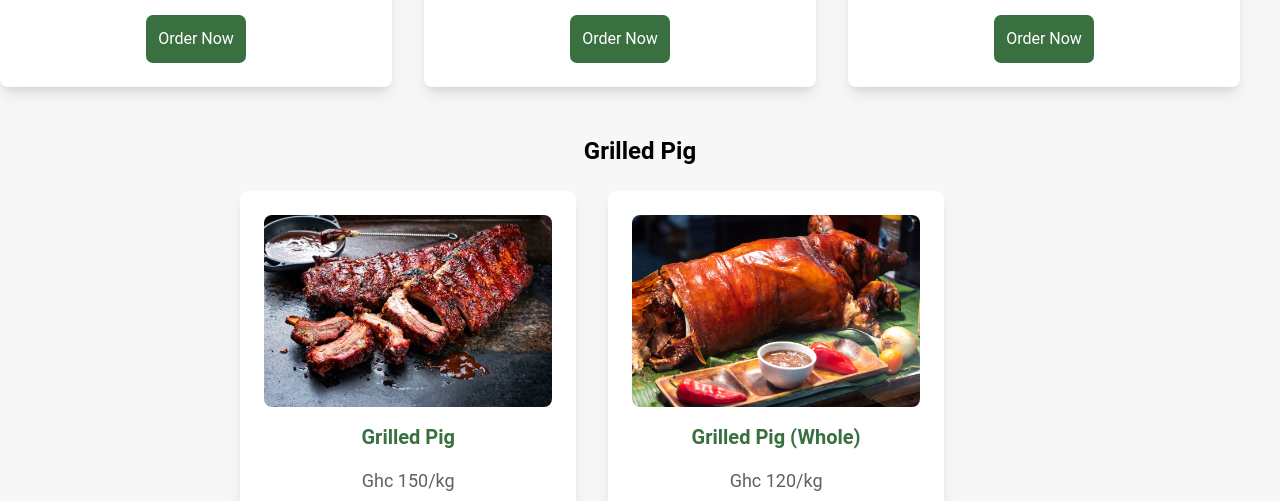
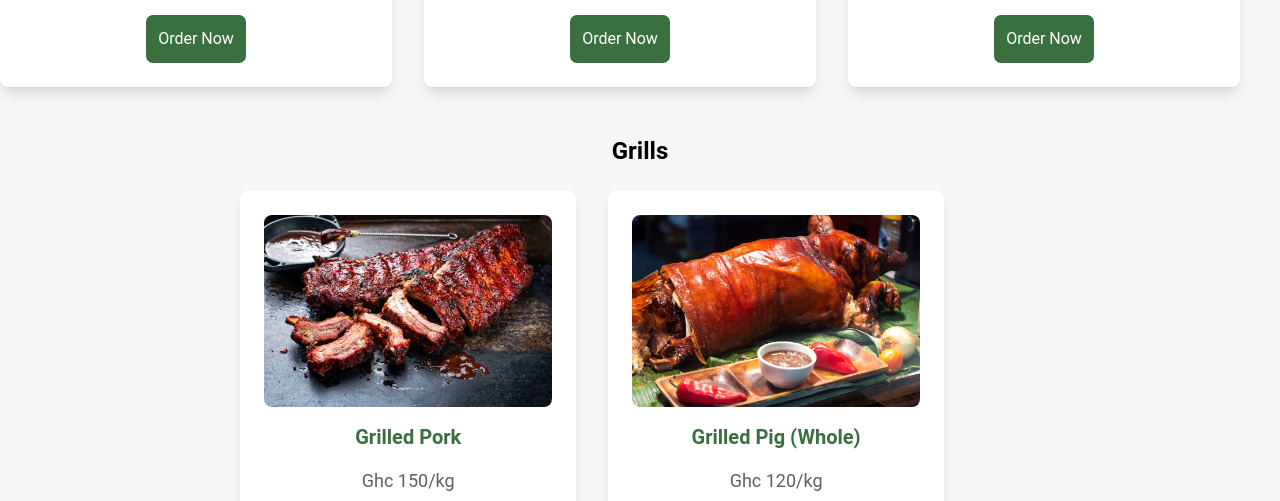
Before and after one commit to Leticiaattoh/attohField, a React (Vite) app: page / in a window 1280 px wide. Shown: the part 2404-2905 px from the top of the page. Built offline with nearby package versions, Linux system fonts and the light colour scheme.

Commit message:
changed information on shop now

```diff
--- a/src/components/ShopNow.jsx
+++ b/src/components/ShopNow.jsx
@@ -33,15 +33,15 @@ const ShopNow = () => {
     },
     {
       id: 5,
-      category: "Grilled Pig",
-      name: "Grilled Pig",
+      category: "Grills",
+      name: "Grilled Pork",
       price: "Ghc 150/kg",
       retailInfo: "Retail:10 kilos minimum",
       image: grilled3,
     },
     {
       id: 6,
-      category: "Grilled Pig",
+      category: "Grills",
       name: "Grilled Pig (Whole)",
       price: "Ghc 120/kg",
       wholesaleInfo: "Wholesale:50 kilos and above",
@@ -93,10 +93,10 @@ const ShopNow = () => {
       </div>
 
       {/* Grilled Pork Section */}
-      <h3 className="text-2xl font-bold text-center mb-6">Grilled Pig</h3>
+      <h3 className="text-2xl font-bold text-center mb-6">Grills</h3>
       <div className="grid grid-cols-1 sm:grid-cols-2 lg:grid-cols-4 gap-8 lg:mr-[-50%] justify-center">
         {products
-          .filter((product) => product.category === "Grilled Pig")
+          .filter((product) => product.category === "Grills")
           .map((product) => (
             <div
               key={product.id}
```
